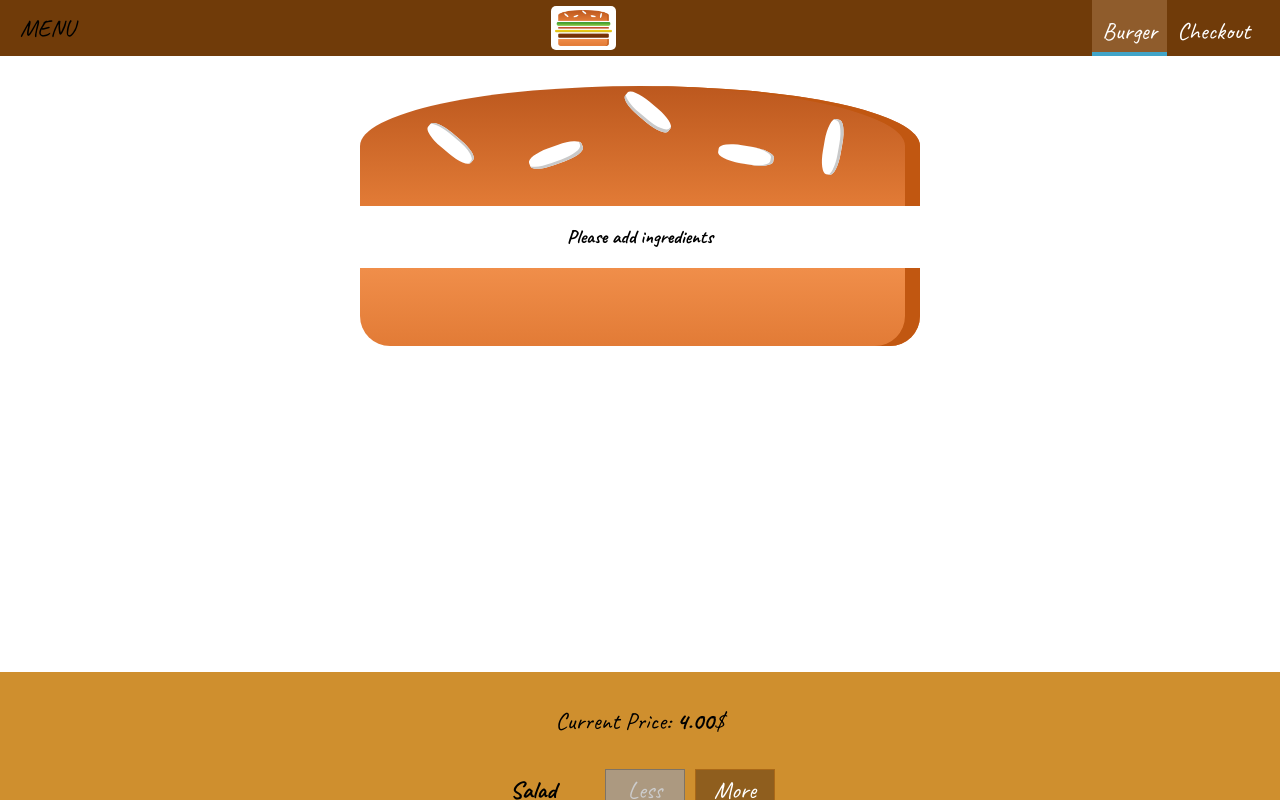
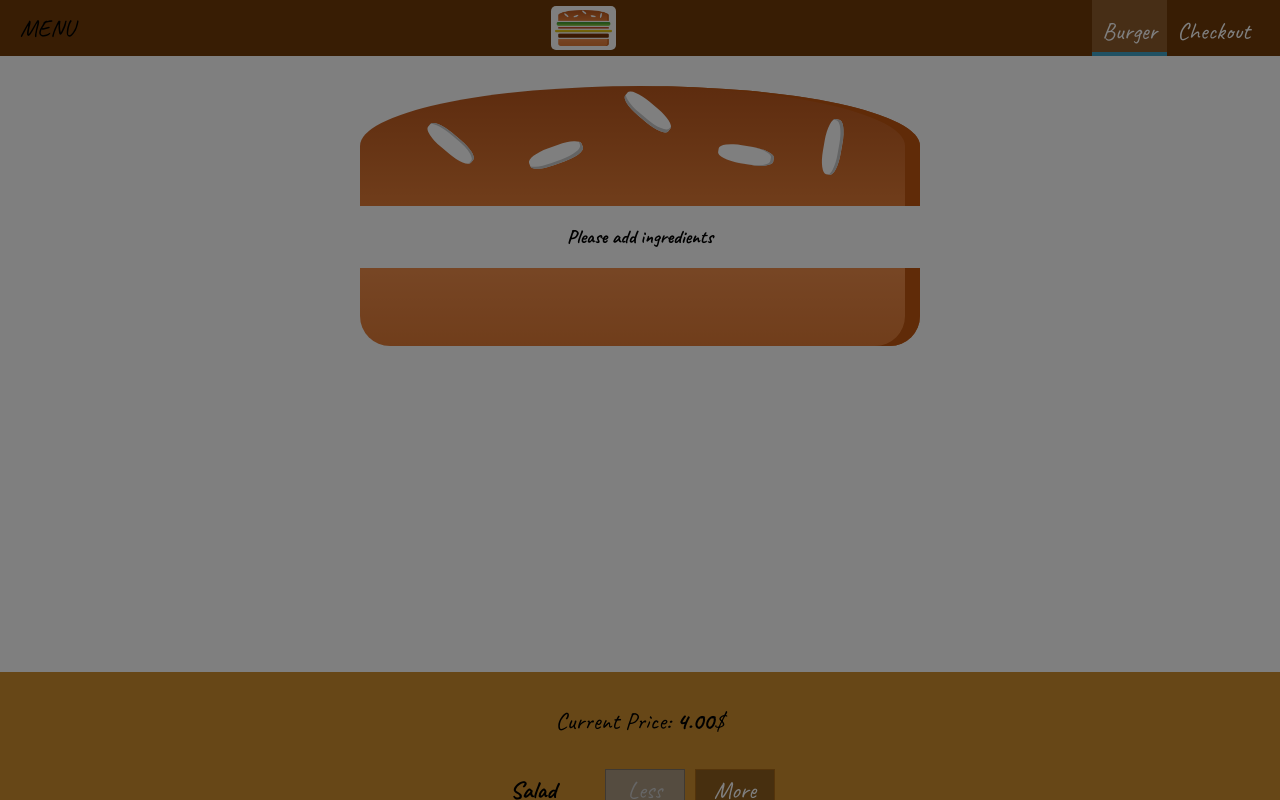
Before and after one commit to DawidSzpener/Burger, a React app: page / in a window 1280 px wide. Shown: the top 800 px of the page. Built offline with nearby package versions, Linux system fonts and the light colour scheme; a web font is replaced by a local one.

Commit message:
chore: sidedrawer now dissapears on a backdrop click

```diff
--- a/src/components/Layout/Layout.js
+++ b/src/components/Layout/Layout.js
@@ -1,19 +1,31 @@
-import React from 'react'
+import React, { Component } from 'react'
 import Aux from '../../hoc/Aux'
 import classes from './Layout.css'
 import Toolbar from '../Navigation/Toolbar/Toolbar'
 import SideDrawer from '../Navigation/SideDrawer/SideDrawer'
 
-const Layout = (props) => {
+class Layout extends Component  {
+  state = {
+    showSideDrawer: true
+  }
+
+  sideDrawerClosedHandler = () => {
+    this.setState({ showSideDrawer: false })
+  }
+
+  render () {
     return (
       <Aux>
         <Toolbar />
-      <SideDrawer />
+        <SideDrawer
+          closed={this.sideDrawerClosedHandler}
+          open={this.state.showSideDrawer}/>
         <main className={classes.Content}>
-        {props.children}
+          {this.props.children}
         </main>
       </Aux>
     )
   }
+}
 
 export default Layout
--- a/src/components/Navigation/SideDrawer/SideDrawer.css
+++ b/src/components/Navigation/SideDrawer/SideDrawer.css
@@ -9,7 +9,7 @@
   background-color: white;
   padding: 32px 16px;
   box-sizing: border-box;
-  transition: transform 0.3 ease-out;
+  transition: transform 0.3s ease-out;
 }
 
 @media (min-width: 500px) {
--- a/src/components/Navigation/SideDrawer/SideDrawer.js
+++ b/src/components/Navigation/SideDrawer/SideDrawer.js
@@ -2,15 +2,24 @@ import React from 'react'
 import NavigationItems from '../NavigationsItems/NavigationItems'
 import Logo from '../../Logo/Logo'
 import classes from './SideDrawer.css'
+import Backdrop from '../../UI/Backdrop/Backdrop'
+import Aux from '../../../hoc/Aux'
 
 const sideDrawer = (props) => {
+  let attachedClasses = [classes.SideDrawer, classes.Close]
+  if (props.open) {
+    attachedClasses = [classes.SideDrawer, classes.Open]
+  }
   return (
-    <div className={classes.SideDrawer}>
-      <Logo height="11%"/>
-      <nav>
-        <NavigationItems />
-      </nav>
-    </div>
+    <Aux>
+      <Backdrop show={props.open} clicked={props.closed}/>
+      <div className={attachedClasses.join(' ')}>
+        <Logo height="11%"/>
+        <nav>
+          <NavigationItems />
+        </nav>
+      </div>
+    </Aux>
   )
 }
 
```
Lines whose indentation alone changed are shown as unchanged.
